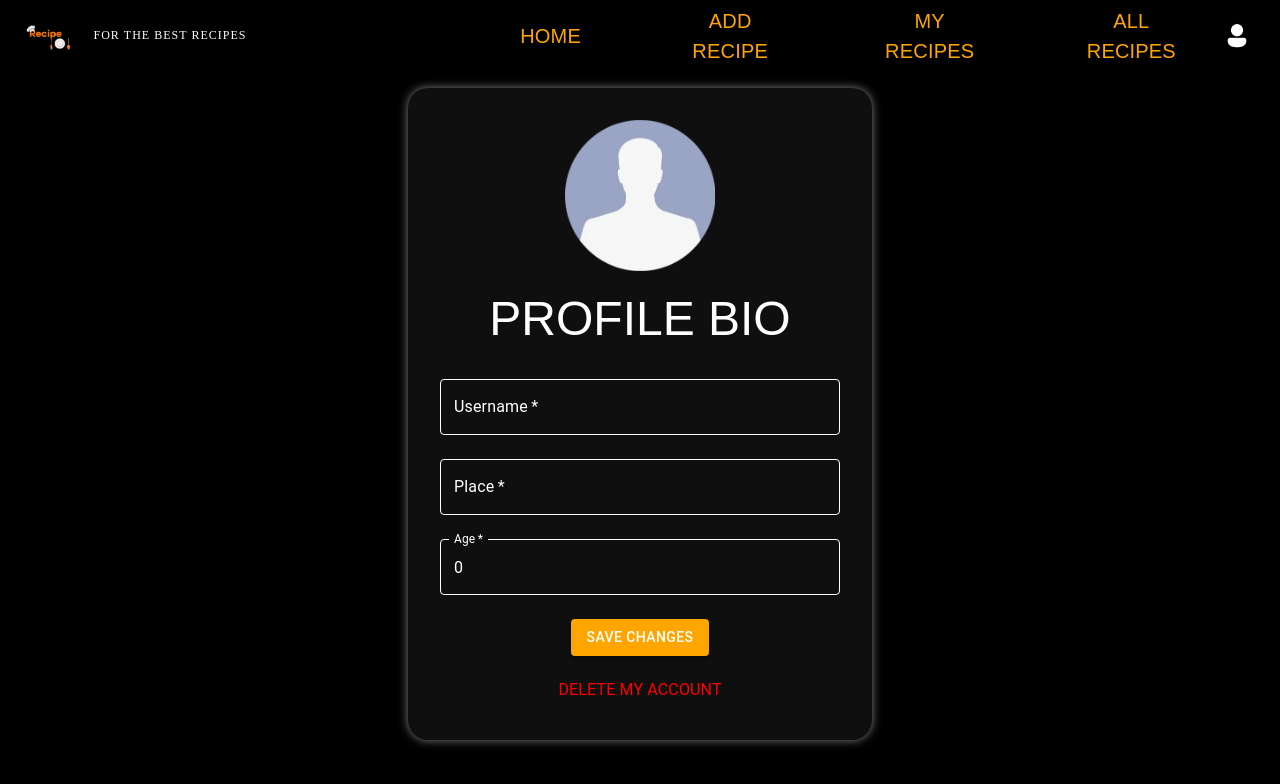
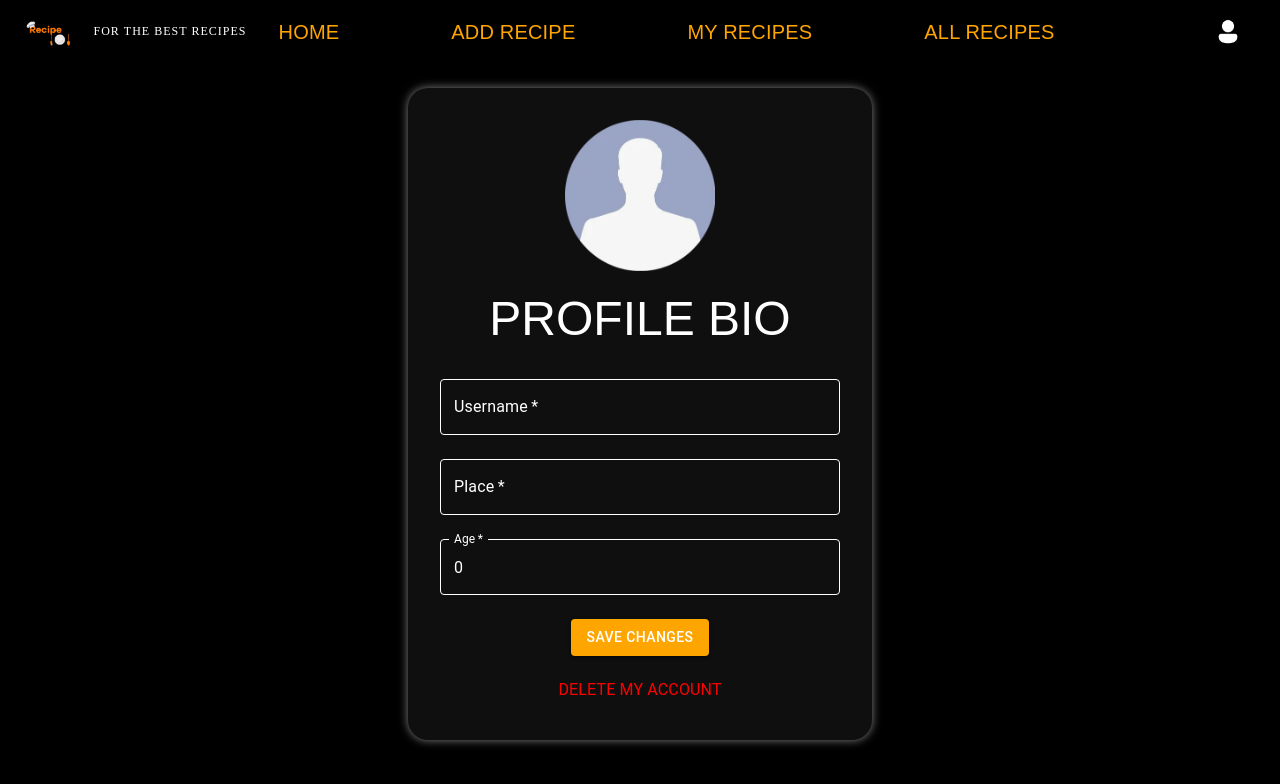
Before and after one commit to ajaykn04/Cusiny, a React (Vite) app in the folder frontend/: page /profile in a window 1280 px wide. Shown: the top 784 px of the page. Built offline with nearby package versions, Linux system fonts and the light colour scheme.

Commit message:
sunday push

```diff
--- a/frontend/src/components/Login.jsx
+++ b/frontend/src/components/Login.jsx
@@ -38,10 +38,11 @@ const Login = () => {
           age: login.data.age,
           email: login.data.email,
           password: login.data.password,
-          admin: login.data.admin
+          admin: login.data.admin,
+          _id:login.data._id
         };
         setData(userData);
-        console.log(data);
+        console.log(login);
         console.log(userData)
         if (userData.admin) {
           navigate('/admindash', { state: login.data });
--- a/frontend/src/components/Myrecipe.jsx
+++ b/frontend/src/components/Myrecipe.jsx
@@ -5,30 +5,30 @@ import axios from 'axios';
 import { Button, Container, Grid, Paper, Rating, Typography } from '@mui/material';
 
 const Myrecipe = () => {
-  var location = useLocation();
-  location.state || "";
-  console.log(location.state.username)
-
+  const location = useLocation();
   const navigate = useNavigate();
-
   const [loading, setLoading] = useState(true);
-
   const [recipes, setRecipes] = useState([]);
 
   useEffect(() => {
+    if (location.state && location.state._id) {
       const apiUrl = `http://localhost:3000/user/recipes/${location.state._id}`;
 
       axios.get(apiUrl)
         .then(response => {
           setRecipes(response.data);
-        console.log(response.data)
+          console.log(response.data);
           setLoading(false);
         })
         .catch(error => {
           console.error('Error fetching data:', error);
           setLoading(false);
         });
-  }, []);
+    } else {
+      console.error('Error: location.state is null or undefined');
+      setLoading(false);
+    }
+  }, [location.state]);
 
   return (
     <div>
@@ -89,4 +89,4 @@ const Myrecipe = () => {
   )
 }
 
-export default Myrecipe
+export default Myrecipe;
--- a/frontend/src/components/Navbar.jsx
+++ b/frontend/src/components/Navbar.jsx
@@ -1,6 +1,6 @@
 import { AppBar, Avatar, Button, Container, IconButton, styled, Toolbar, Typography } from '@mui/material'
 import React from 'react'
-import { Link, useLocation, useNavigate } from 'react-router-dom';
+import { useLocation, useNavigate } from 'react-router-dom';
 import iconImage from '/dishify_pbg1.png';
 import profileImage from '/defaultlogin.png';
 
@@ -8,22 +8,18 @@ const StyledToolbar = styled(Toolbar)`
     background-color: black;
 `;
 
-
 const Navbar = ({ location }) => {
-
     const navigate = useNavigate();
+    const currentLocation = useLocation();
 
     const handleProfileClick = () => {
-        navigate('/profile');
+        navigate('/profile', { state: currentLocation.state });
     };
-    var location = useLocation();
-
 
     return (
         <div>
             <AppBar position='fixed'>
-                <StyledToolbar >
-
+                <StyledToolbar>
                     <Avatar sx={{ width: 50, height: 50 }} alt="Dishify" src={iconImage} />
                     <Typography style={{ fontSize: '40px', fontFamily: 'fantasy', color: 'white' }}>&nbsp;</Typography>
                     &nbsp;&nbsp;
@@ -32,32 +28,18 @@ const Navbar = ({ location }) => {
                     <Typography variant='overline' style={{ fontFamily: 'initial' }}>best&nbsp;</Typography>
                     <Typography variant='overline' style={{ fontFamily: 'initial' }}>Recipes</Typography>
                     <Container sx={{ display: 'flex', justifyContent: 'flex-start', gap: '6rem' }}>
-                        &nbsp;&nbsp;&nbsp;&nbsp;&nbsp;&nbsp;&nbsp;&nbsp;&nbsp;&nbsp;&nbsp;&nbsp;&nbsp;&nbsp;&nbsp;&nbsp;&nbsp;&nbsp;&nbsp;&nbsp;&nbsp;&nbsp;&nbsp;&nbsp;&nbsp;&nbsp;&nbsp;&nbsp;&nbsp;&nbsp;&nbsp;&nbsp;&nbsp;&nbsp;&nbsp;&nbsp;&nbsp;&nbsp;
-
-                        <Button variant='text' onClick={() => {
-                            navigate('/userdash', { state: location.state });
-                        }} style={{ fontSize: '20px', fontFamily: 'fantasy', color: 'black' }}>
+                        <Button variant='text' onClick={() => navigate('/userdash', { state: currentLocation.state })} style={{ fontSize: '20px', fontFamily: 'fantasy', color: 'black' }}>
                             <Typography style={{ fontFamily: 'fantasy', fontSize: '20px', color: 'orange' }}>HOME</Typography>
                         </Button>
-
-                        <Button variant='text' onClick={() => {
-                            navigate('/recipe/add', { state: location.state });
-                        }} style={{ fontSize: '20px', fontFamily: 'fantasy', color: 'black' }}>
+                        <Button variant='text' onClick={() => navigate('/recipe/add', { state: currentLocation.state })} style={{ fontSize: '20px', fontFamily: 'fantasy', color: 'black' }}>
                             <Typography style={{ fontFamily: 'fantasy', fontSize: '20px', color: 'orange' }}>Add Recipe</Typography>
                         </Button>
-
-                        <Button variant='text' onClick={() => {
-                            navigate('/user/recipes', { state: location.state });
-                        }} style={{ fontSize: '20px', fontFamily: 'fantasy', color: 'black' }}>
+                        <Button variant='text' onClick={() => navigate('/user/recipes', { state: currentLocation.state })} style={{ fontSize: '20px', fontFamily: 'fantasy', color: 'black' }}>
                             <Typography style={{ fontFamily: 'fantasy', fontSize: '20px', color: 'orange' }}>My Recipes</Typography>
                         </Button>
-
-                        <Button variant='text' onClick={() => {
-                            navigate('/recipes', { state: location.state });
-                        }} style={{ fontSize: '20px', fontFamily: 'fantasy', color: 'black' }}>
+                        <Button variant='text' onClick={() => navigate('/recipes', { state: currentLocation.state })} style={{ fontSize: '20px', fontFamily: 'fantasy', color: 'black' }}>
                             <Typography style={{ fontFamily: 'fantasy', fontSize: '20px', color: 'orange' }}>All Recipes</Typography>
                         </Button>
-
                     </Container>
                     <IconButton onClick={handleProfileClick}>
                         <Avatar alt="Profile" src={profileImage} />
@@ -68,4 +50,4 @@ const Navbar = ({ location }) => {
     )
 }
 
-export default Navbar
+export default Navbar;
--- a/frontend/src/components/Profile.jsx
+++ b/frontend/src/components/Profile.jsx
@@ -8,25 +8,22 @@ import { AppContext } from '../AppContext';
 
 const Profile = () => {
   const { data, setData } = useContext(AppContext);
-  console.log(data.username)
-  var location = useLocation();
+  const location = useLocation();
   const navigate = useNavigate();
-  // const initialState = location.state || { username: "", place: "", age: "" };
-  // const [user, setUser] = useState(initialState);
   const [errors, setErrors] = useState({ username: false, age: false, place: false });
   const [generalError, setGeneralError] = useState("");
 
   const inputHandler = (e) => {
-    setUser({ ...user, [e.target.name]: e.target.value });
+    setData({ ...data, [e.target.name]: e.target.value });
     setErrors({ ...errors, [e.target.name]: false });
     setGeneralError("");
   };
 
   const validateFields = () => {
     const newErrors = {
-      username: user.username === "",
-      place: user.place === "",
-      age: user.age === ""
+      username: data.username === "",
+      place: data.place === "",
+      age: data.age === ""
     };
     setErrors(newErrors);
     return !newErrors.username && !newErrors.place && !newErrors.age;
@@ -36,9 +33,9 @@ const Profile = () => {
     if (validateFields()) {
       try {
         const updatedProfile = {
-          username: user.username,
-          place: user.place,
-          age: user.age
+          username: data.username,
+          place: data.place,
+          age: data.age
         };
         await axios.put(`http://localhost:3000/user/edit/`, updatedProfile);
         console.log("Profile Updated");
@@ -54,7 +51,6 @@ const Profile = () => {
     <div>
       <Navbar location={location} />
       <Box
-
         sx={{
           display: 'flex',
           justifyContent: 'center',
@@ -63,7 +59,6 @@ const Profile = () => {
         }}
       >
         <Box mt={'4.5vh'} sx={styles.box_style}>
-
           <img
             src="/defaultprofile.png"
             alt="Profile Icon"
@@ -128,7 +123,7 @@ const Profile = () => {
             variant="text"
             sx={{ mt: 2, }}
             onClick={async () => {
-              await axios.delete(`http://localhost:3000/user/delete/`, { data: location.state })
+              await axios.delete(`http://localhost:3000/user/delete/`, { data: location.state });
               navigate('/');
               console.log("Profile Successfully Deleted");
             }}
```
Lines whose indentation alone changed are shown as unchanged.
